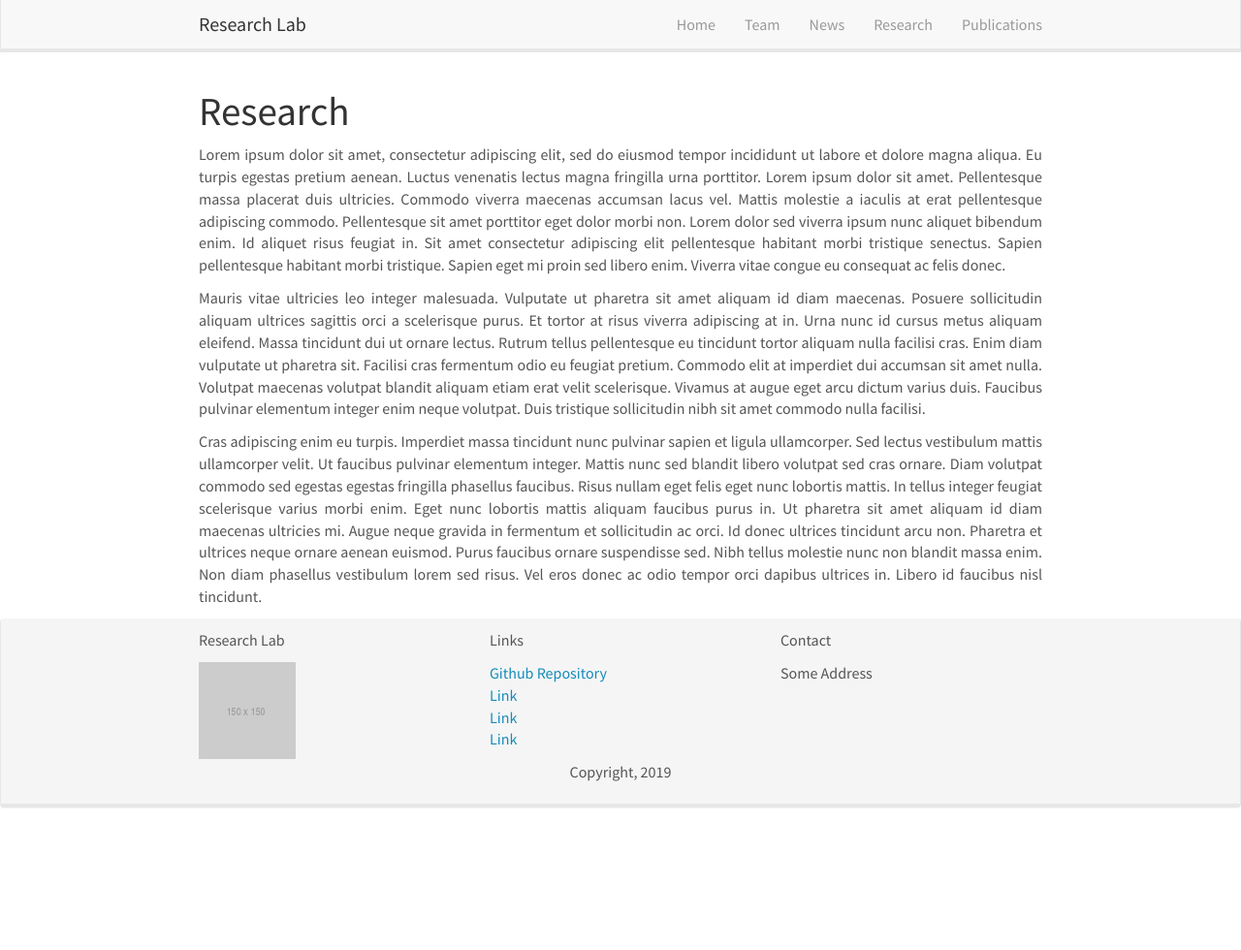
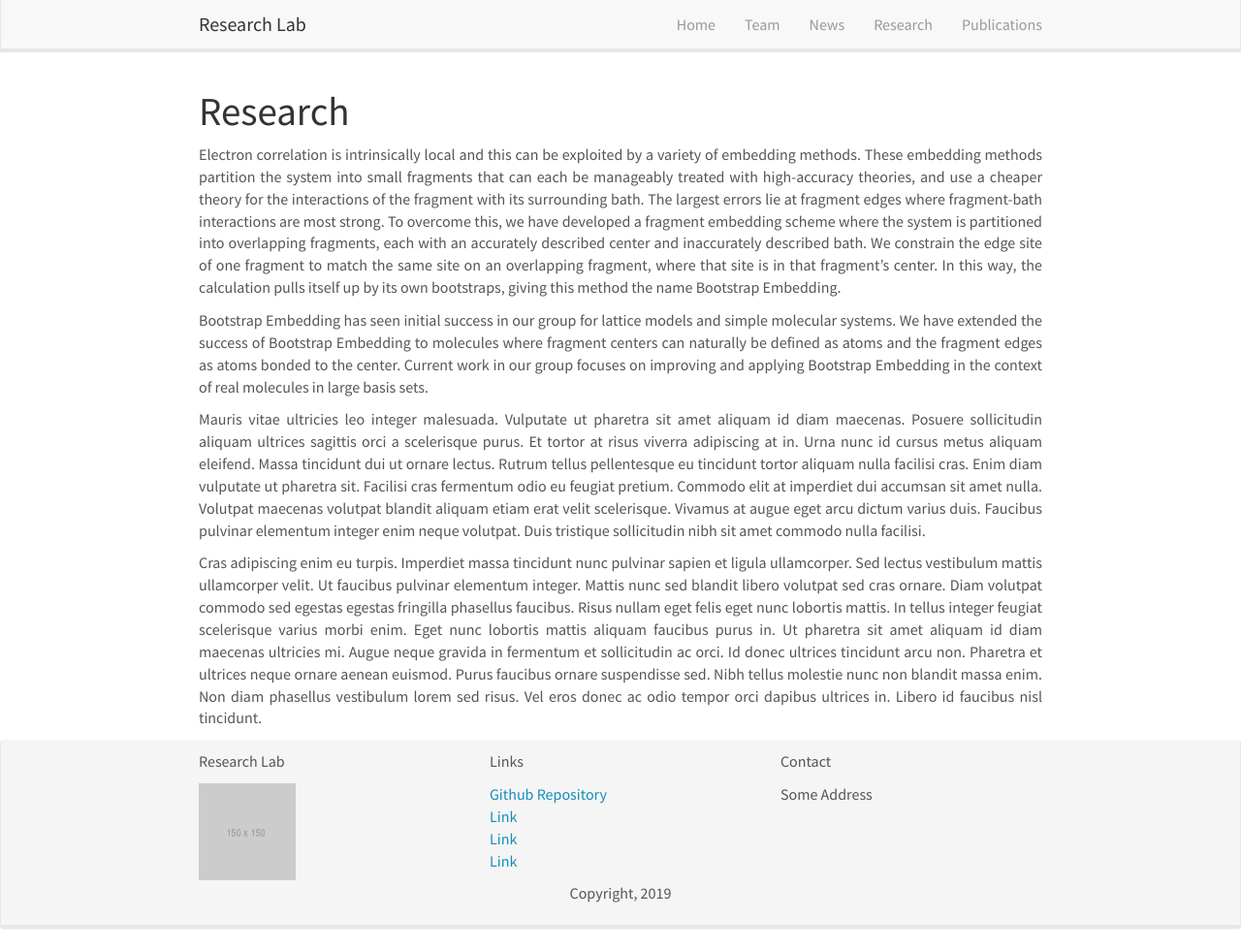
Before and after one commit to troyvvgroup/troyvvgroup.github.io, a Jekyll site: the page built from _pages/research.md, in a window 1280 px wide and 980 px high. Shown: the whole window at 97% size. Built offline with Jekyll 4.4.1, drawn with Linux system fonts in a browser that asks for light colours; nearby versions of some CDN libraries.

Commit message:
Update research.md

```diff
--- a/_pages/research.md
+++ b/_pages/research.md
@@ -8,7 +8,9 @@ permalink: /research/
 
 # Research
 
-Lorem ipsum dolor sit amet, consectetur adipiscing elit, sed do eiusmod tempor incididunt ut labore et dolore magna aliqua. Eu turpis egestas pretium aenean. Luctus venenatis lectus magna fringilla urna porttitor. Lorem ipsum dolor sit amet. Pellentesque massa placerat duis ultricies. Commodo viverra maecenas accumsan lacus vel. Mattis molestie a iaculis at erat pellentesque adipiscing commodo. Pellentesque sit amet porttitor eget dolor morbi non. Lorem dolor sed viverra ipsum nunc aliquet bibendum enim. Id aliquet risus feugiat in. Sit amet consectetur adipiscing elit pellentesque habitant morbi tristique senectus. Sapien pellentesque habitant morbi tristique. Sapien eget mi proin sed libero enim. Viverra vitae congue eu consequat ac felis donec.
+Electron correlation is intrinsically local and this can be exploited by a variety of embedding methods. These embedding methods partition the system into small fragments that can each be manageably treated with high-accuracy theories, and use a cheaper theory for the interactions of the fragment with its surrounding bath. The largest errors lie at fragment edges where fragment-bath interactions are most strong. To overcome this, we have developed a fragment embedding scheme where the system is partitioned into overlapping fragments, each with an accurately described center and inaccurately described bath. We constrain the edge site of one fragment to match the same site on an overlapping fragment, where that site is in that fragment’s center. In this way, the calculation pulls itself up by its own bootstraps, giving this method the name Bootstrap Embedding.
+
+Bootstrap Embedding has seen initial success in our group for lattice models and simple molecular systems. We have extended the success of Bootstrap Embedding to molecules where fragment centers can naturally be defined as atoms and the fragment edges as atoms bonded to the center. Current work in our group focuses on improving and applying Bootstrap Embedding in the context of real molecules in large basis sets.
 
 Mauris vitae ultricies leo integer malesuada. Vulputate ut pharetra sit amet aliquam id diam maecenas. Posuere sollicitudin aliquam ultrices sagittis orci a scelerisque purus. Et tortor at risus viverra adipiscing at in. Urna nunc id cursus metus aliquam eleifend. Massa tincidunt dui ut ornare lectus. Rutrum tellus pellentesque eu tincidunt tortor aliquam nulla facilisi cras. Enim diam vulputate ut pharetra sit. Facilisi cras fermentum odio eu feugiat pretium. Commodo elit at imperdiet dui accumsan sit amet nulla. Volutpat maecenas volutpat blandit aliquam etiam erat velit scelerisque. Vivamus at augue eget arcu dictum varius duis. Faucibus pulvinar elementum integer enim neque volutpat. Duis tristique sollicitudin nibh sit amet commodo nulla facilisi.
 
```
